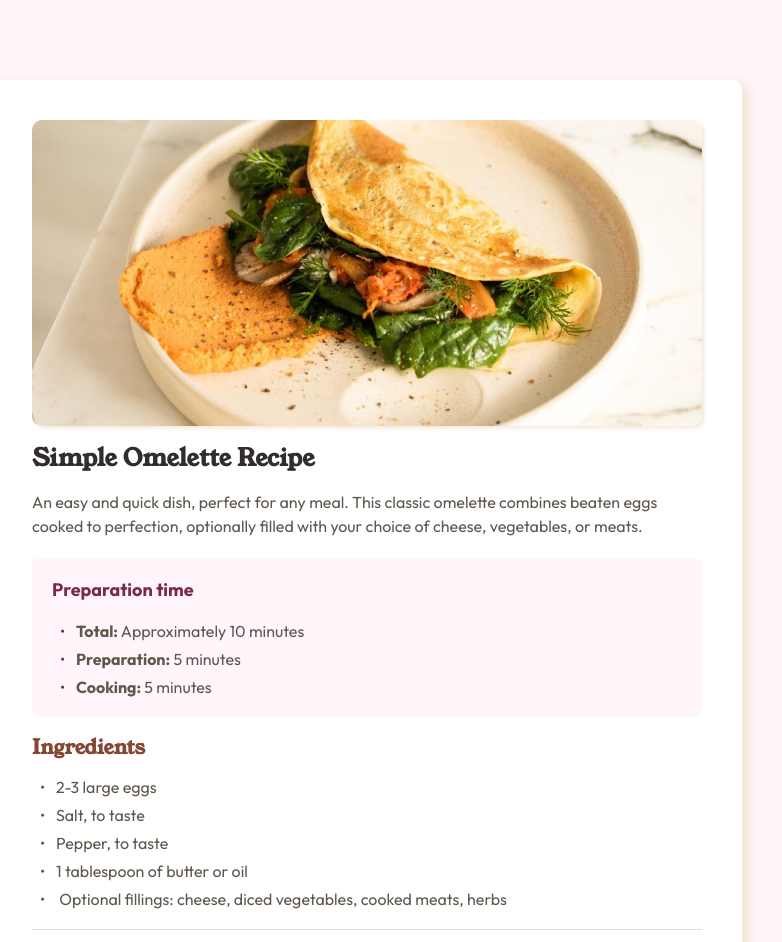
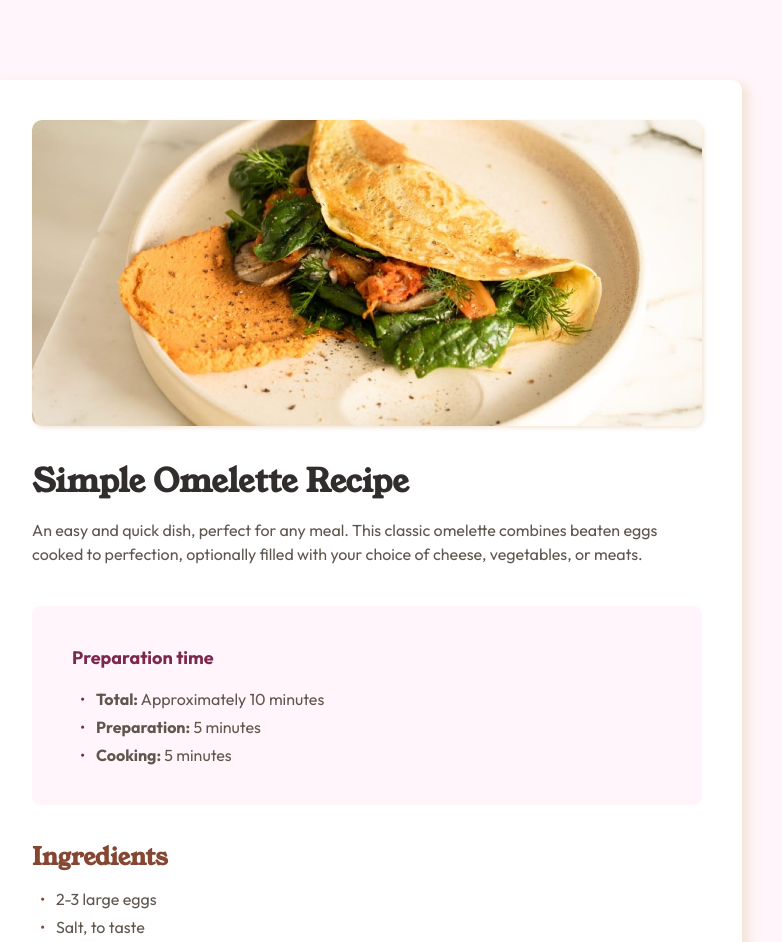
Before and after one commit to Coder-Liz/recipe-page-main, a plain HTML site: page index.html in a window 1280 px wide. Shown: the top 942 px of the page, without its empty margins (273-1055 px from the left). Drawn offline with Linux system fonts and the light colour scheme.

Commit message:
Added design screenshots

```diff
--- a/style.css
+++ b/style.css
@@ -63,14 +63,19 @@ body {
   height: auto;
 }
 
-h1,
-h2 {
+h1 {
   font-family: 'Young Serif', sans-serif;
+  font-size: 1.75rem;
+  font-size: clamp(1.75rem, 1.64rem + 0.48vw, 2rem);
   line-height: 1;
+  color: var(--stone-900);
 }
 
 h2 {
+  font-family: 'Young Serif', sans-serif;
   font-size: 1.25rem;
+  font-size: clamp(1.25rem, 1.14rem + 0.48vw, 1.5rem);
+  line-height: 1;
   color: var(--brown-800);
 }
 
@@ -85,12 +90,6 @@ h2 {
   box-shadow: 5px 5px 10px 2px var(--stone-100);
 }
 
-@media screen and (min-width: 600px) {
-  .recipe__wrapper {
-    padding: 40px;
-  }
-}
-
 .recipe__image {
   width: 100%;
   border-radius: 10px;
@@ -99,13 +98,7 @@ h2 {
 .recipe__text {
   display: grid;
   gap: 20px;
-  padding-block: 20px;
-}
-
-h1 {
-  font-family: 'Young Serif', sans-serif;
-  font-size: 1.5rem;
-  color: var(--stone-900);
+  padding-block: 40px;
 }
 
 p {
@@ -117,7 +110,7 @@ p {
   display: grid;
   gap: 20px;
   background: var(--rose-50);
-  padding: 20px;
+  padding: 40px;
   border-radius: 8px;
 }
 
@@ -155,7 +148,7 @@ h3 {
 .recipe__instructions {
   display: grid;
   gap: 20px;
-  padding-block: 20px;
+  padding-block: 40px;
   border-bottom: 1px solid var(--stone-150);
 }
 
@@ -191,7 +184,7 @@ ol {
 .recipe__nutrition {
   display: grid;
   gap: 20px;
-  padding-block: 20px;
+  padding-block: 40px;
 }
 
 .border-bottom {
@@ -209,6 +202,12 @@ ol {
   color: var(--brown-800);
 }
 
+@media screen and (min-width: 600px) {
+  .recipe__wrapper {
+    padding: 40px;
+  }
+}
+
 footer {
   margin-top: 20px;
 }
```
Also changed, not shown: images/mobile-design.png (added), 2 other files.
